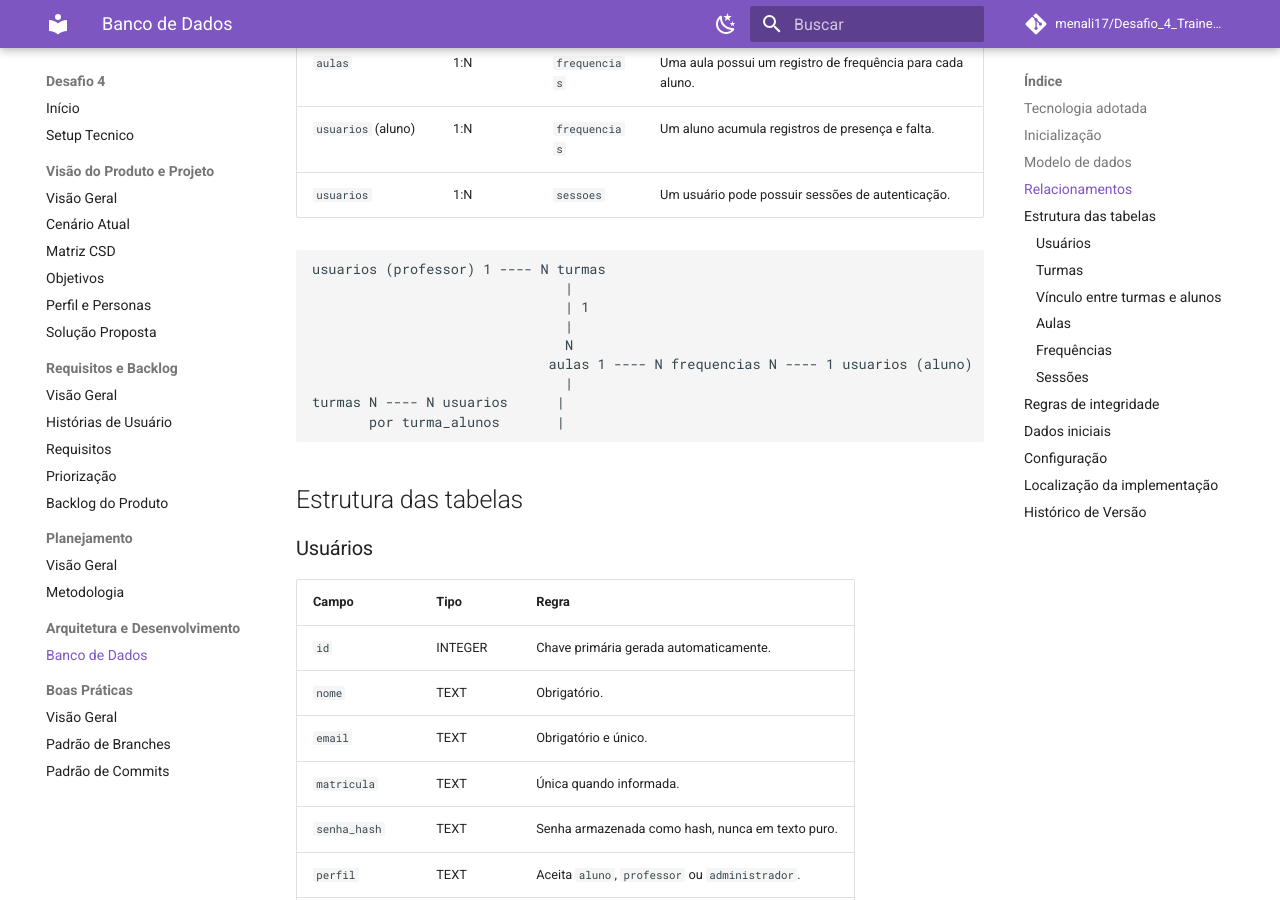
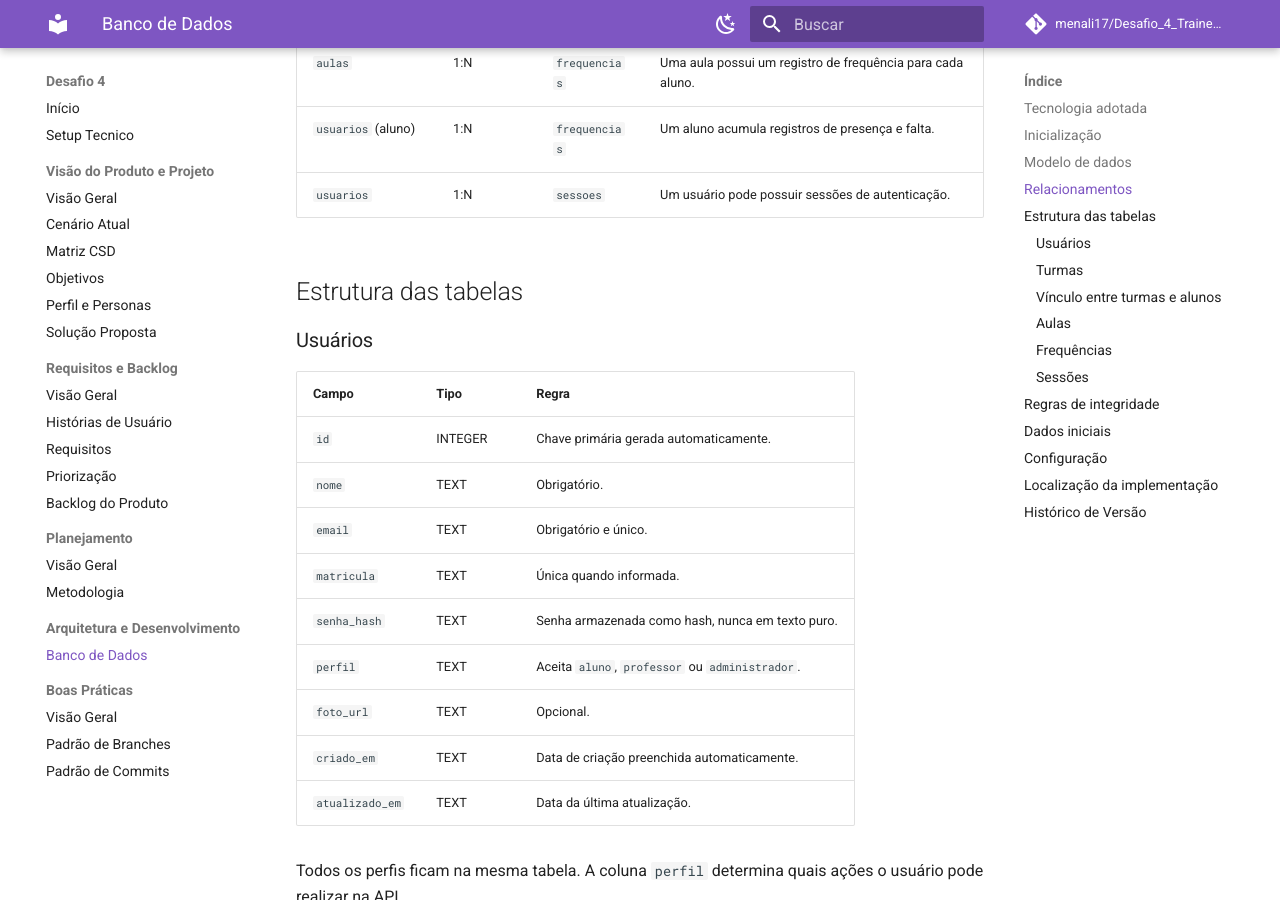
Before and after one commit to menali17/ClassHub, an MkDocs documentation site: the page built from docs/arquitetura/banco_de_dados.md, in a window 1280 px wide and 900 px high, scrolled down 1623 px. Built offline with MkDocs 1.6.1 and Material for MkDocs 9.7.7, drawn with Linux system fonts in a browser that asks for light colours; comment, search, counter and statistics services are not loaded.

Commit message:
docs(database): ajusta secao de relacionamentos

````diff
--- a/docs/arquitetura/banco_de_dados.md
+++ b/docs/arquitetura/banco_de_dados.md
@@ -56,18 +56,6 @@ O banco é composto por seis tabelas principais.
 | `aulas` | 1:N | `frequencias` | Uma aula possui um registro de frequência para cada aluno. |
 | `usuarios` (aluno) | 1:N | `frequencias` | Um aluno acumula registros de presença e falta. |
 | `usuarios` | 1:N | `sessoes` | Um usuário pode possuir sessões de autenticação. |
-
-```text
-usuarios (professor) 1 ---- N turmas
-                               |
-                               | 1
-                               |
-                               N
-                             aulas 1 ---- N frequencias N ---- 1 usuarios (aluno)
-                               |
-turmas N ---- N usuarios      |
-       por turma_alunos       |
-```
 
 ## Estrutura das tabelas
 
````
